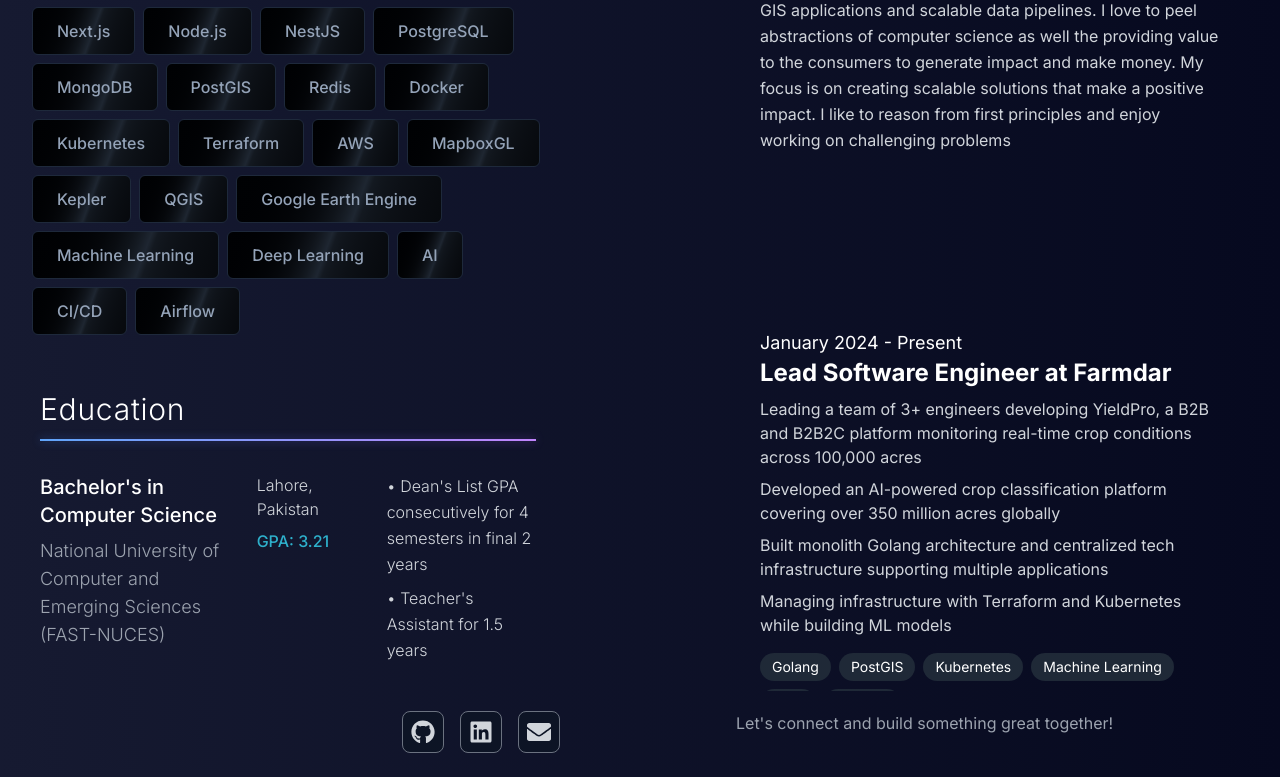
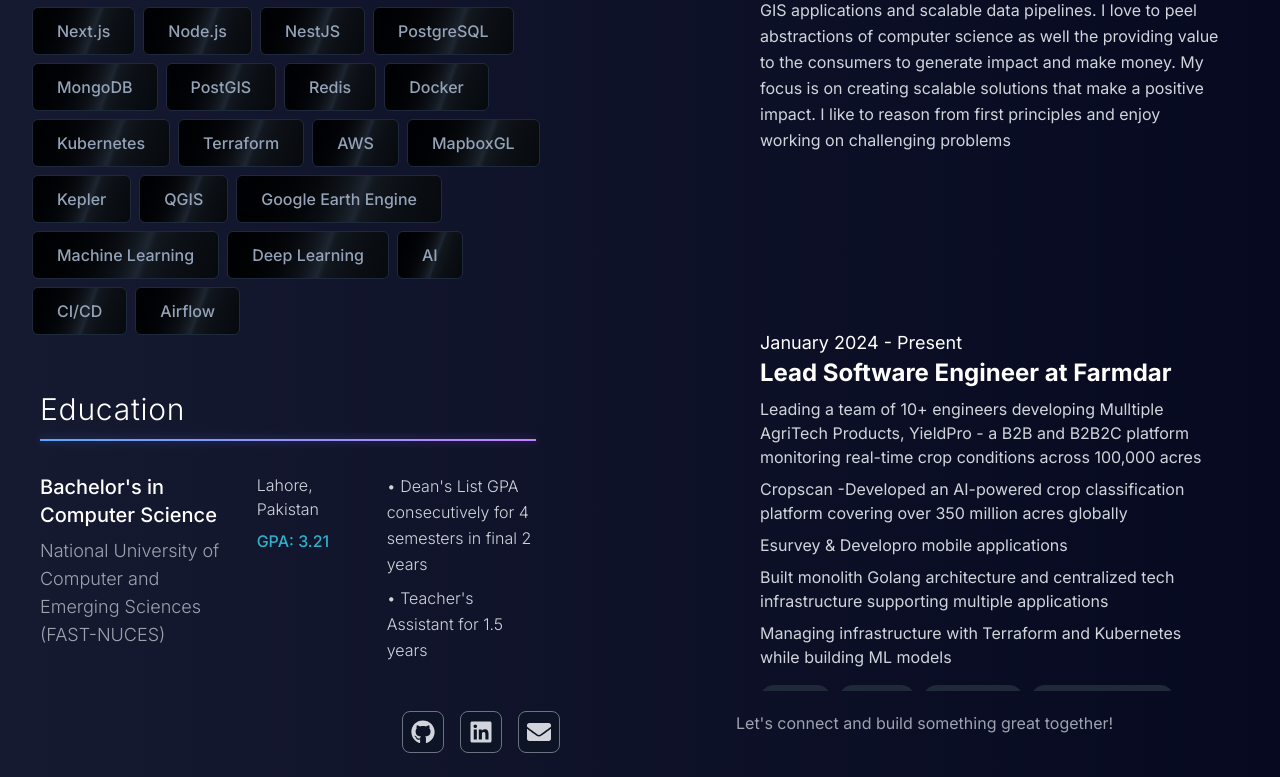
Before and after one commit to UmairMirza1/Portfolio, a Next.js app: page / in a window 1280 px wide. Shown: the part 509-1286 px from the top of the page. Built offline with nearby package versions, Linux system fonts and the light colour scheme.

Commit message:
Content update

```diff
--- a/data/contentConfig.ts
+++ b/data/contentConfig.ts
@@ -140,8 +140,9 @@
     date: "January 2024 - Present",
     position: "Lead Software Engineer at Farmdar",
     responsibilities: [
-      "Leading a team of 3+ engineers developing YieldPro, a B2B and B2B2C platform monitoring real-time crop conditions across 100,000 acres",
-      "Developed an AI-powered crop classification platform covering over 350 million acres globally",
+      "Leading a team of 10+ engineers developing Mulltiple AgriTech Products, YieldPro - a B2B and B2B2C platform monitoring real-time crop conditions across 100,000 acres",
+      "Cropscan -Developed an AI-powered crop classification platform covering over 350 million acres globally",
+      "Esurvey & Developro mobile applications",
       "Built monolith Golang architecture and centralized tech infrastructure supporting multiple applications",
       "Managing infrastructure with Terraform and Kubernetes while building ML models",
     ],
```
